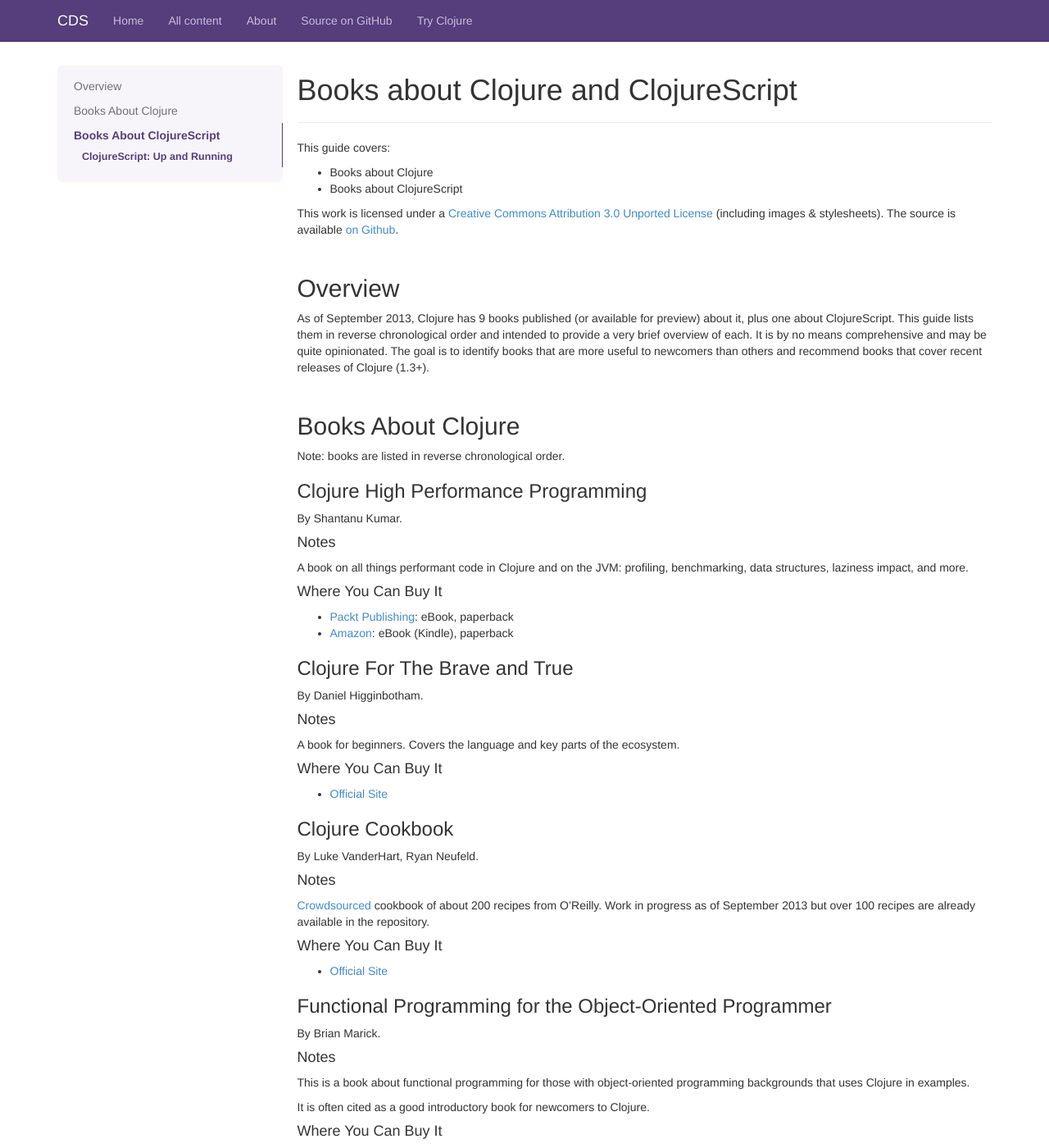
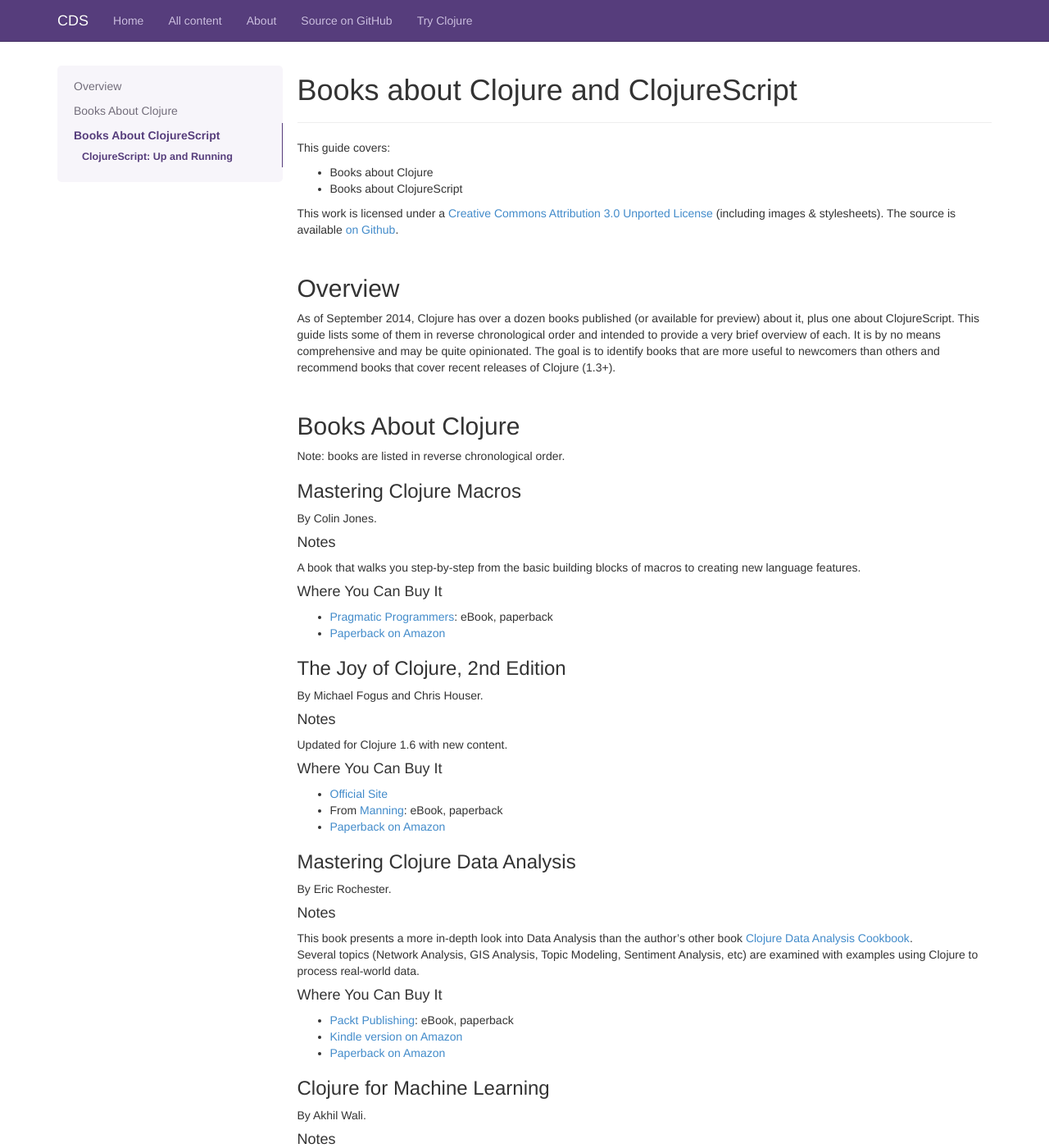
Before and after one commit to clojuredocs/guides, a Jekyll site: the page built from articles/ecosystem/books.md, in a window 1280 px wide and 1400 px high. Shown: the whole window at 82% size. Built offline with Jekyll 4.4.1, drawn with Linux system fonts in a browser that asks for light colours; some web fonts are replaced; Markdown is read by kramdown in place of the engine named in the settings; some of the changed text lies outside the part shown.

Commit message:
Added books.

```diff
--- a/articles/ecosystem/books.md
+++ b/articles/ecosystem/books.md
@@ -14,8 +14,8 @@
 
 ## Overview
 
-As of September 2013, Clojure has 9 books published (or available for
-preview) about it, plus one about ClojureScript. This guide lists them
+As of September 2014, Clojure has over a dozen books published (or available for
+preview) about it, plus one about ClojureScript. This guide lists some of them
 in reverse chronological order and intended to provide a very brief
 overview of each. It is by no means comprehensive and may be quite
 opinionated. The goal is to identify books that are more useful to
@@ -27,6 +27,90 @@
 ## Books About Clojure
 
 Note: books are listed in reverse chronological order.
+
+
+### Mastering Clojure Macros
+
+By Colin Jones.
+
+#### Notes
+
+A book that walks you step-by-step from the basic building blocks of macros to creating new language features.
+
+#### Where You Can Buy It
+
+ * [Pragmatic Programmers](https://pragprog.com/book/cjclojure/mastering-clojure-macros):  eBook, paperback
+ * [Paperback on Amazon](http://www.amazon.com/Mastering-Clojure-Macros-Cleaner-Smarter/dp/1941222226)
+
+
+
+### The Joy of Clojure, 2nd Edition
+
+By Michael Fogus and Chris Houser.
+
+#### Notes
+
+Updated for Clojure 1.6 with new content.
+
+#### Where You Can Buy It
+
+ * [Official Site](http://joyofclojure.com/)
+ * From [Manning](http://www.manning.com/fogus2/): eBook, paperback
+ * [Paperback on Amazon](http://www.amazon.com/The-Joy-Clojure-Michael-Fogus/dp/1617291412)
+
+
+
+### Mastering Clojure Data Analysis
+
+By Eric Rochester.
+
+#### Notes
+
+This book presents a more in-depth look into Data Analysis than the author's
+other book [Clojure Data Analysis Cookbook](#Clojure Data Analysis Cookbook).
+Several topics (Network Analysis, GIS Analysis, Topic Modeling, Sentiment
+Analysis, etc) are examined with examples using Clojure to process real-world data.
+
+#### Where You Can Buy It
+
+ * [Packt Publishing](https://www.packtpub.com/big-data-and-business-intelligence/mastering-clojure-data-analysis):  eBook, paperback
+ * [Kindle version on Amazon](http://www.amazon.com/Mastering-Clojure-Data-Analysis-Rochester-ebook/dp/B00KLAJ66S)
+ * [Paperback on Amazon](http://www.amazon.com/Mastering-Clojure-Data-Analysis-Rochester/dp/1783284137)
+
+
+
+### Clojure for Machine Learning
+
+By Akhil Wali.
+
+#### Notes
+
+An introduction to machine learning problems, techniques and algorithms and
+how they can be applied against real-world problems using Clojure.
+
+#### Where You Can Buy It
+
+ * [Packt Publishing](https://www.packtpub.com/big-data-and-business-intelligence/clojure-machine-learning): eBook, paperback
+ * [Kindle version on Amazon](http://www.amazon.com/Clojure-Machine-Learning-Akhil-Wali-ebook/dp/B00JXLF78M)
+ * [Paperback on Amazon](http://www.amazon.com/Clojure-Machine-Learning-Akhil-Wali/dp/1783284358)
+
+
+
+### Web Development with Clojure: Build Bulletproof Web Apps with Less Code
+
+By Dmitri Sotnikov.
+
+#### Notes
+
+This book shows you how to leverage Clojure web-development libraries to
+create web applications using an example-based approach.
+
+#### Where You Can Buy It
+
+ * From [Pragmatic Programmers](https://pragprog.com/book/dswdcloj/web-development-with-clojure): eBook, paperback
+ * [Kindle version on Amazon](http://www.amazon.com/Web-Development-Clojure-Build-Bulletproof/dp/1937785645)
+ * [Paperback on Amazon](http://www.amazon.com/Clojure-Machine-Learning-Akhil-Wali/dp/1783284358)
+
 
 
 ### Clojure High Performance Programming
```
Also changed, not shown: other parts of articles/ecosystem/books.md (+1 -1 lines).
